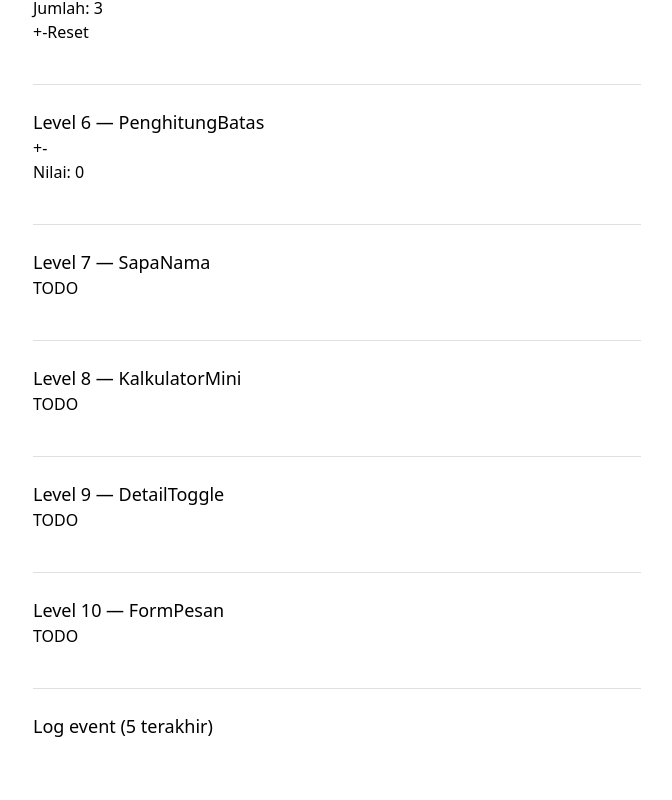
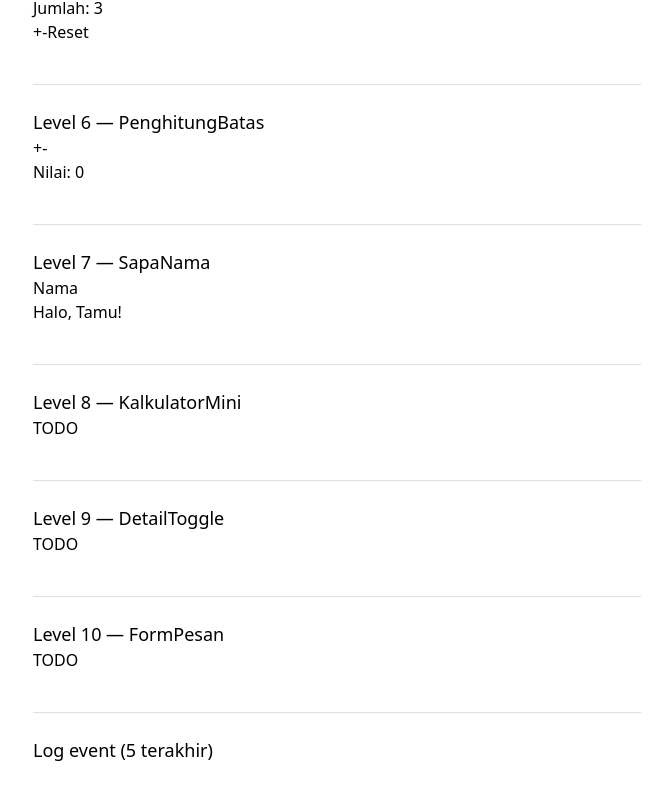
Before and after one commit to webdev-if-its/frontend-5053241032, a React (Vite) app in the folder pertemuan-04/: page / in a window 1280 px wide. Shown: the part 684-1484 px from the top of the page, without its empty margins (303-975 px from the left). Built offline with nearby package versions, Linux system fonts and the light colour scheme.

Commit message:
pertemuan-04: level 7 selesai

```diff
--- a/pertemuan-04/src/components/SapaNama.tsx
+++ b/pertemuan-04/src/components/SapaNama.tsx
@@ -3,6 +3,23 @@
 // useState<string>, dan tampilkan teks "Halo, {nama}!" — kalau nama masih
 // kosong, tampilkan "Halo, Tamu!".
 // Lihat SOAL.md untuk kontrak lengkap.
-export function SapaNama(props: any) {
-  return <p>TODO</p>
+//
+//
+import React, { useState } from 'react';
+
+export function SapaNama() {
+  const [nama, setNama] = useState<string>('');
+
+  function handleChange(event: React.ChangeEvent<HTMLInputElement>) {
+    setNama(event.target.value);
+  }
+
+
+  return (
+    <div>
+      <label htmlFor="nama">Nama</label>
+      <input id="nama" value={nama} onChange={handleChange} />
+      <p>Halo, {nama ? nama : 'Tamu'}!</p>
+    </div>
+  );
 }
```
